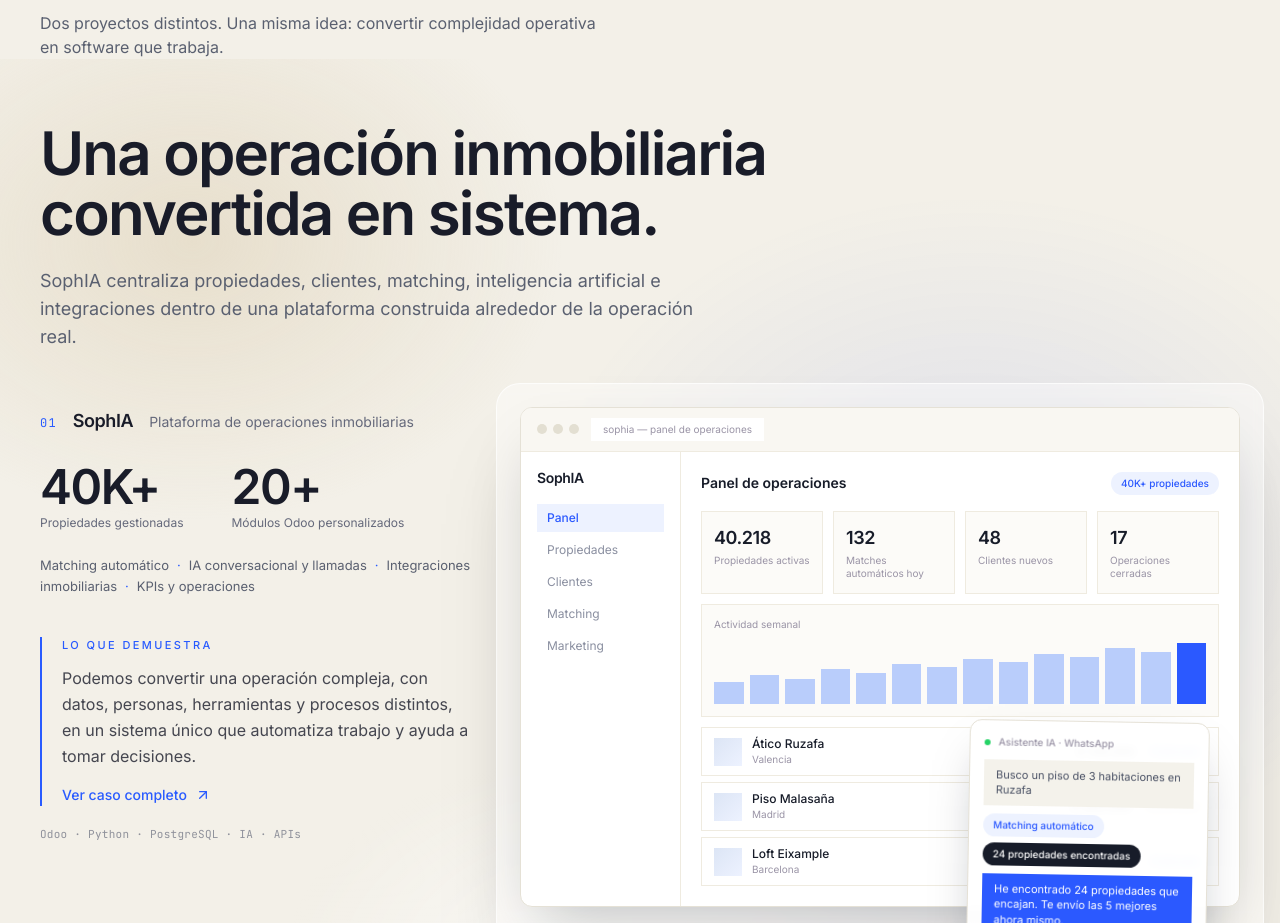
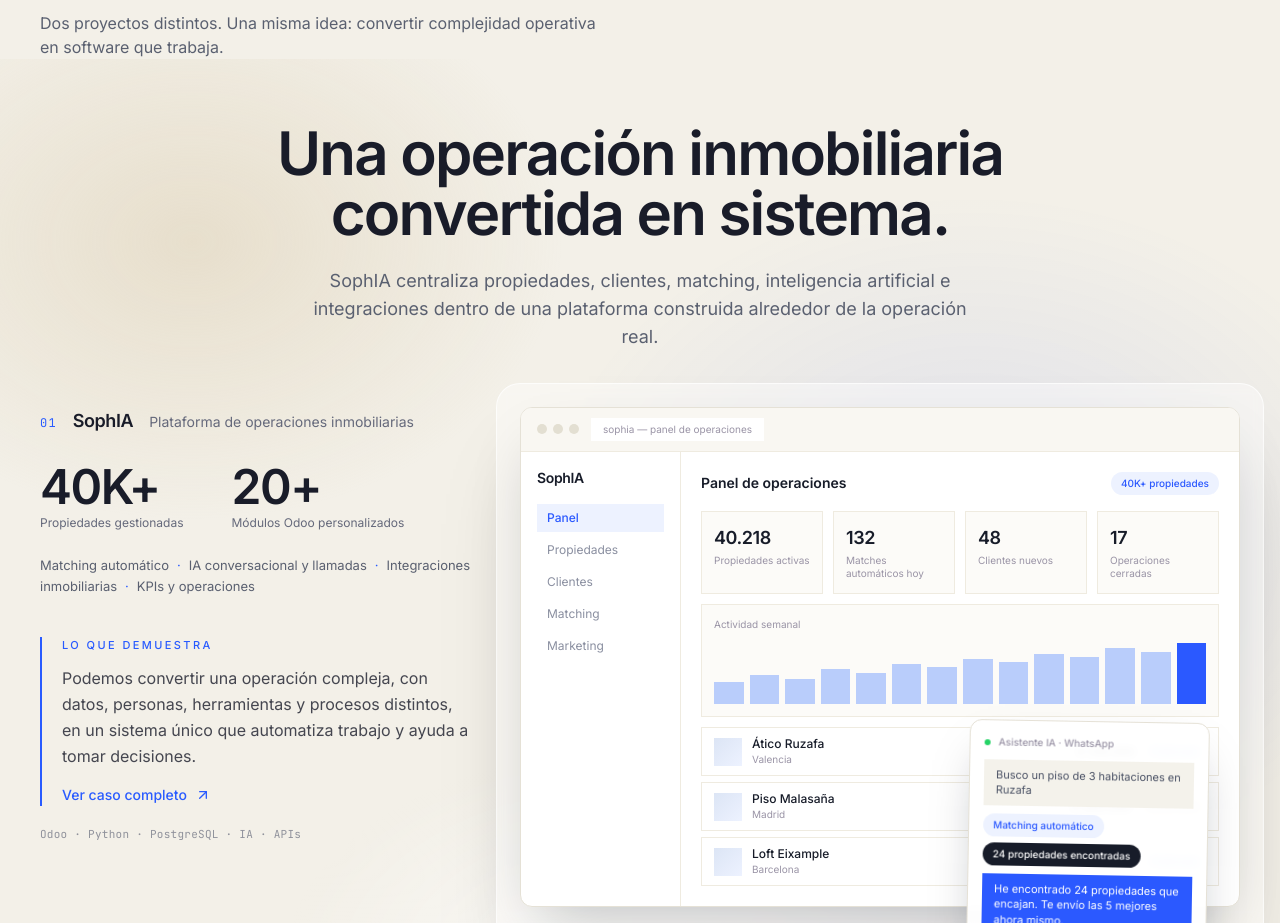
Before and after one commit to 0-x15/nafureanu, a React (Vite) app: page / in a window 1280 px wide. Shown: the part 7220-8143 px from the top of the page. Built offline with nearby package versions, Linux system fonts and the light colour scheme; a web font is replaced by a local one.

Commit message:
Center SophIA headline and summary
Co-authored-by: 0-x15 <40217328+0-x15@users.noreply.github.com>

```diff
--- a/src/sections/home/work/SophiaChapter.jsx
+++ b/src/sections/home/work/SophiaChapter.jsx
@@ -30,12 +30,12 @@ export default function SophiaChapter({ lang = "es" }) {
       <div className="relative mx-auto max-w-[1440px] px-5 pb-24 pt-12 md:px-10 md:pb-28 md:pt-16">
         {/* section introduction — headline + summary, above the composition */}
         <Reveal>
-          <h3 className="max-w-4xl font-heading text-3xl font-bold leading-[1.05] tracking-[-0.03em] text-foreground md:text-5xl lg:text-6xl">
+          <h3 className="mx-auto max-w-4xl text-center font-heading text-3xl font-bold leading-[1.05] tracking-[-0.03em] text-foreground md:text-5xl lg:text-6xl">
             {s.headlineA}
           </h3>
         </Reveal>
         <Reveal delay={0.06}>
-          <p className="mt-6 max-w-2xl text-base leading-relaxed text-[#5A6070] md:text-lg">
+          <p className="mx-auto mt-6 max-w-2xl text-center text-base leading-relaxed text-[#5A6070] md:text-lg">
             {s.copy}
           </p>
         </Reveal>
```
